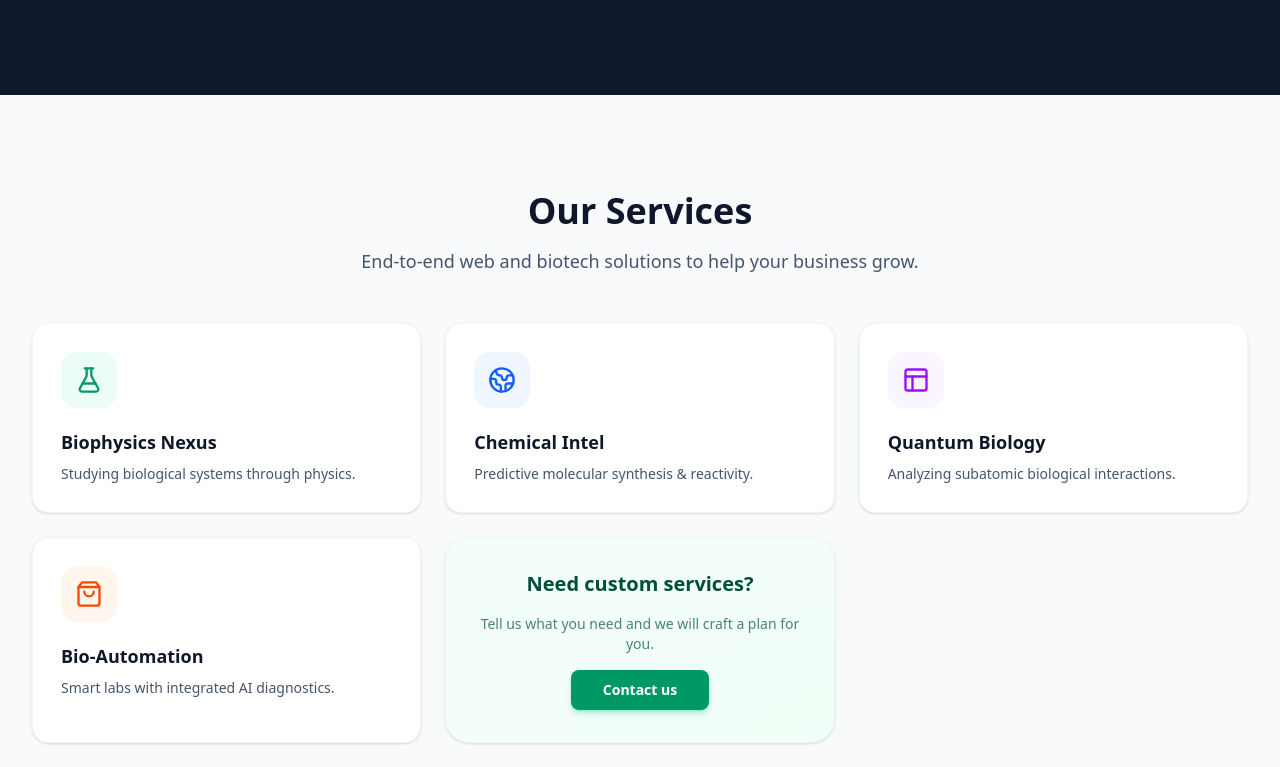
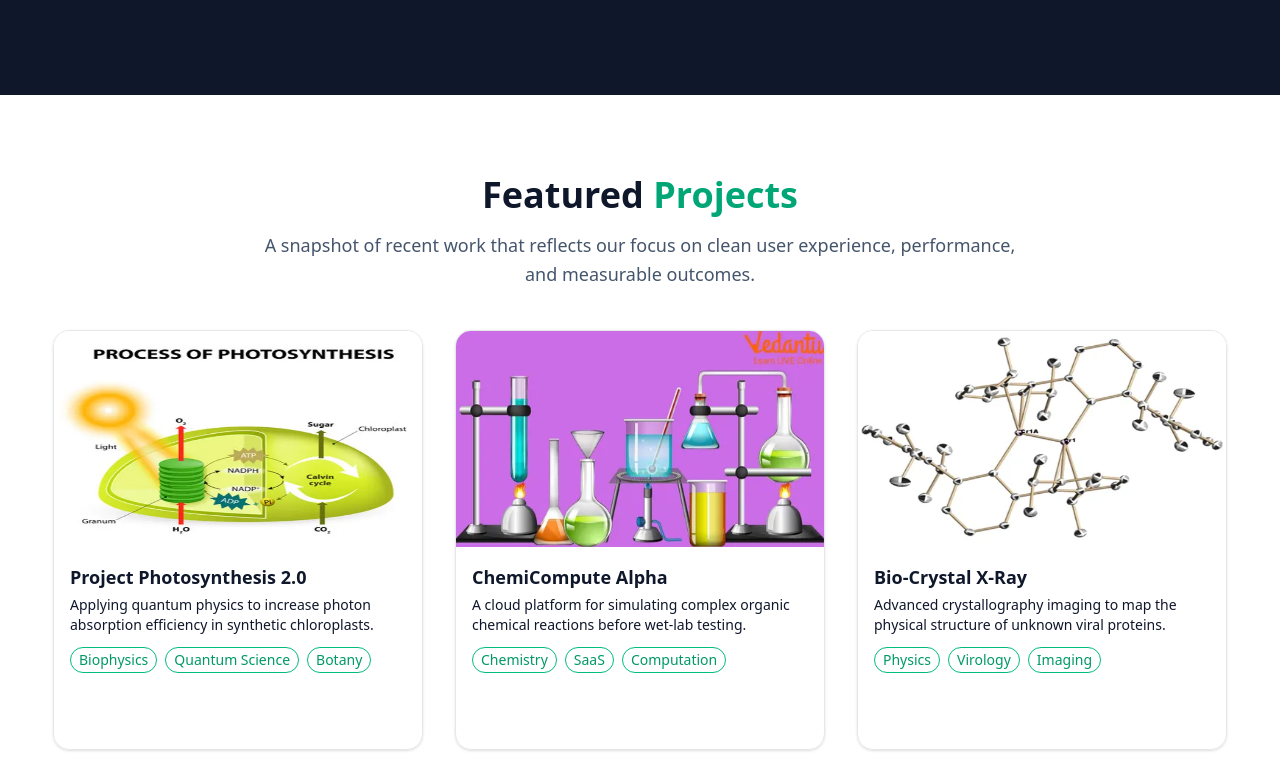
Before and after one commit to YM-Solutions-Official/bionex, a React (Vite) app: page / in a window 1280 px wide. Shown: the part 2973-3740 px from the top of the page. Built offline with nearby package versions, Linux system fonts and the light colour scheme.

Commit message:
uncomment projects

```diff
--- a/src/routes/index.tsx
+++ b/src/routes/index.tsx
@@ -4,6 +4,7 @@ import { HeroSection, WayAheadSection } from '@/features/home'
 import { Courses, OurApproach, GetStarted } from '@/components/sections'
 import { ServiceGrid } from '@/features/services'
 import ContactUs from '@/components/ContactUs'
+import { ProjectGrid } from '@/features'
 
 export const Route = createFileRoute('/')({
   component: Home,
@@ -19,7 +20,7 @@ function Home() {
       <WayAheadSection />
       <Courses />
       <OurApproach />
-      {/* <ProjectGrid /> */}
+      <ProjectGrid />
       <ServiceGrid />
       <ContactUs />
       <GetStarted />
```
